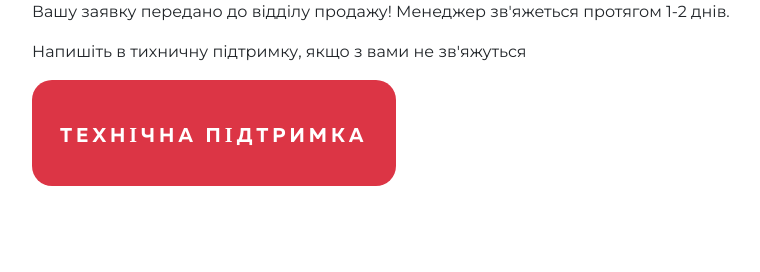
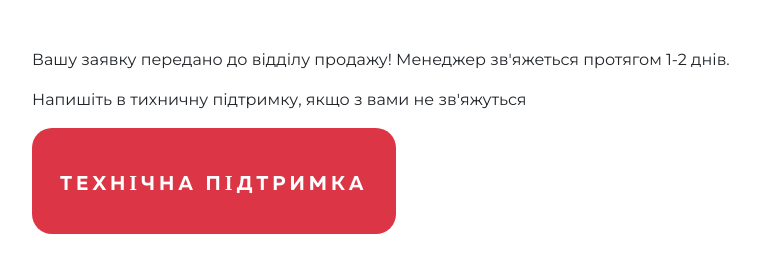
Before and after one commit to dgridchin/voloshyn_site_2, a website: page success-application.html in a window 1280 px wide. Shown: the whole page, without its empty margins (53-813 px from the left). Drawn offline with nearby package versions, Linux system fonts and the light colour scheme.

Commit message:
Update success-application.html

```diff
--- a/success-application.html
+++ b/success-application.html
@@ -16,7 +16,7 @@
 </head>
 <body>
 
-<div class="container">
+<div class="container py-5">
     <p>
         Вашу заявку передано до відділу продажу! Менеджер зв'яжеться протягом 1-2 днів.
     </p>
```
